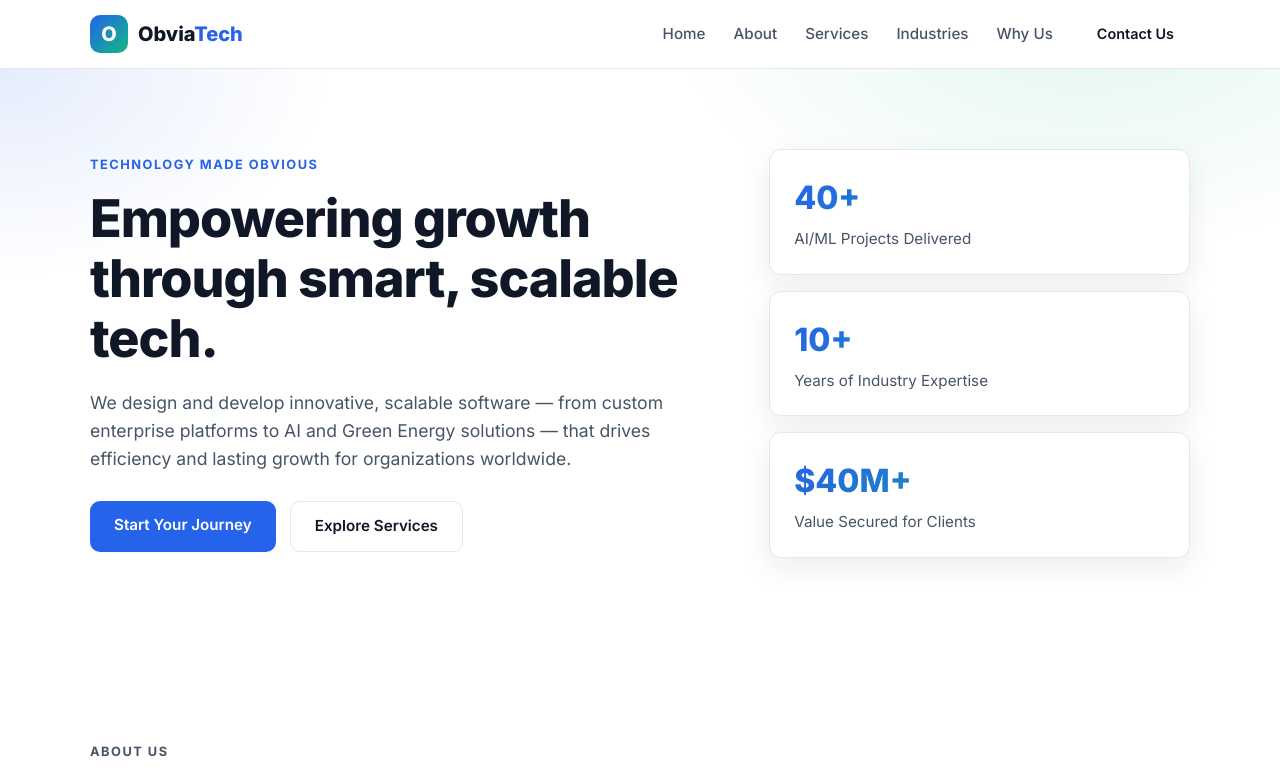
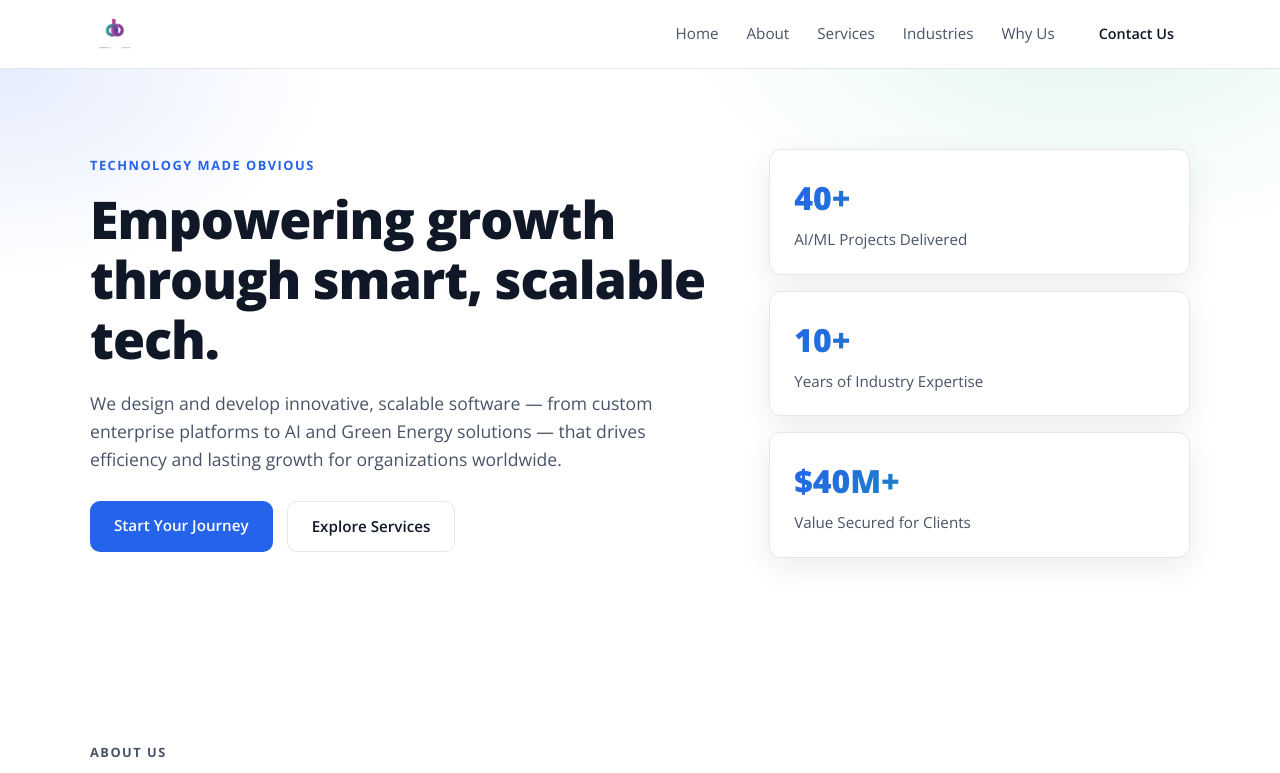
Before and after one commit to obvia-tech/obvia-tech.github.io, a plain HTML site: page index.html in a window 1280 px wide. Shown: the top 773 px of the page. Drawn offline with nearby package versions, Linux system fonts and the light colour scheme.

Commit message:
Add real logo and Open Sans font

```diff
--- a/index.html
+++ b/index.html
@@ -7,15 +7,14 @@
   <meta name="description" content="Obvia Tech designs and develops innovative, scalable software — from custom enterprise platforms to AI and Green Energy solutions — driving efficiency and lasting growth for organizations worldwide." />
   <link rel="preconnect" href="https://fonts.googleapis.com" />
   <link rel="preconnect" href="https://fonts.gstatic.com" crossorigin />
-  <link href="https://fonts.googleapis.com/css2?family=Inter:wght@400;500;600;700;800&display=swap" rel="stylesheet" />
+  <link href="https://fonts.googleapis.com/css2?family=Open+Sans:ital,wght@0,400;0,600;0,700;0,800;1,400&display=swap" rel="stylesheet" />
   <link rel="stylesheet" href="styles.css" />
 </head>
 <body>
   <header class="header">
     <nav class="nav container">
       <a href="#home" class="logo">
-        <span class="logo-mark">O</span>
-        <span>Obvia<span class="accent">Tech</span></span>
+        <img src="logo.png" alt="Obvia Tech" />
       </a>
       <button class="nav-toggle" id="navToggle" aria-label="Menu" aria-expanded="false">
         <span></span><span></span><span></span>
@@ -230,7 +229,9 @@
   <footer class="footer">
     <div class="container footer-inner">
       <div>
-        <span class="logo-mark">O</span>
+        <a href="#home" class="logo logo-footer">
+          <img src="logo.png" alt="Obvia Tech" />
+        </a>
         <p>Technology made obvious.</p>
       </div>
       <p>© 2026 Obvia Tech. All Rights Reserved.</p>
--- a/styles.css
+++ b/styles.css
@@ -9,7 +9,7 @@
   --border: #e4e7ec;
   --radius: 12px;
   --shadow: 0 10px 30px rgba(16, 24, 40, 0.08);
-  --font: 'Inter', system-ui, -apple-system, sans-serif;
+  --font: 'Open Sans', system-ui, -apple-system, sans-serif;
 }
 
 * {
@@ -64,24 +64,15 @@ img {
 .logo {
   display: flex;
   align-items: center;
-  gap: 10px;
-  font-weight: 800;
-  font-size: 1.25rem;
 }
 
-.logo-mark {
-  display: grid;
-  place-items: center;
-  width: 38px;
-  height: 38px;
-  border-radius: 10px;
-  background: linear-gradient(135deg, var(--primary), var(--accent));
-  color: #fff;
-  font-weight: 800;
+.logo img {
+  height: 40px;
+  width: auto;
 }
 
-.accent {
-  color: var(--primary);
+.logo-footer img {
+  height: 34px;
 }
 
 .nav-links {
```
Also changed, not shown: logo.png (added).
